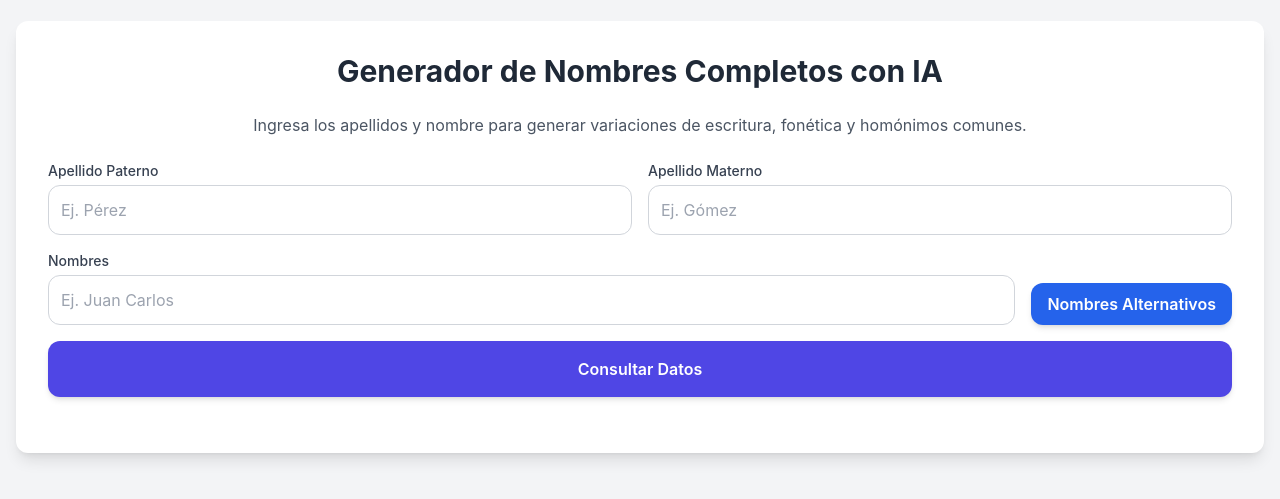
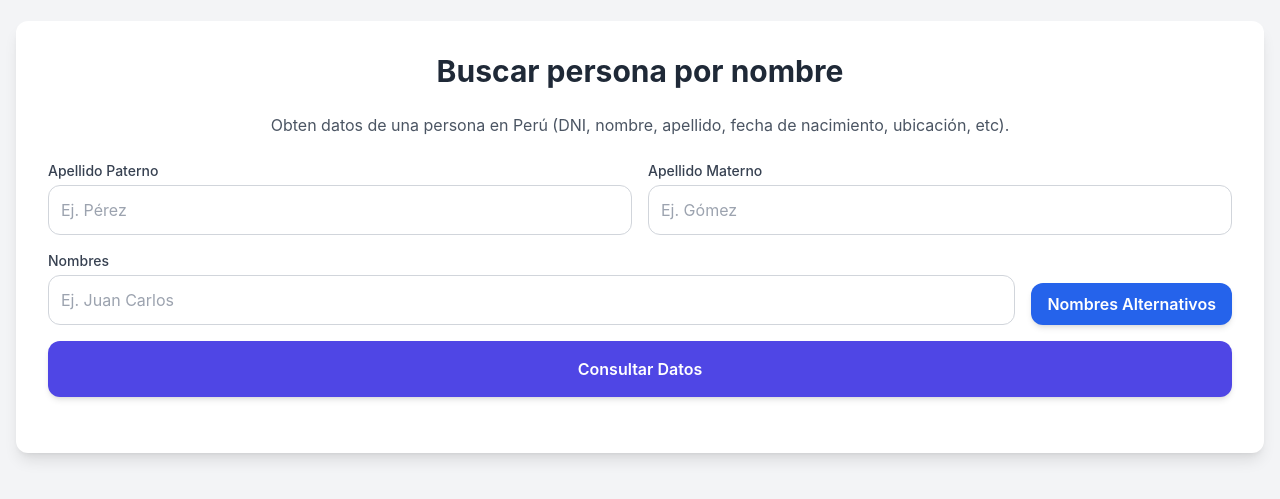
Before and after one commit to CristianPeralta/alIAs, a website: page consult.html in a window 1280 px wide. Shown: the part 163-662 px from the top of the page. Drawn offline with nearby package versions, Linux system fonts and the light colour scheme.

Commit message:
Add favicon support and update consult.html content for improved user guidance

```diff
--- a/consult.html
+++ b/consult.html
@@ -3,6 +3,7 @@
 <head>
     <meta charset="UTF-8">
     <meta name="viewport" content="width=device-width, initial-scale=1.0">
+    <link rel="icon" href="/favicon.ico">
     <title>Generador de Nombres Completos con IA</title>
     <script src="https://cdn.tailwindcss.com"></script>
     <style>
@@ -111,9 +112,9 @@
 </head>
 <body class="bg-gray-100 flex items-center justify-center min-h-screen p-4">
     <div class="container bg-white p-8 rounded-xl shadow-lg w-full">
-        <h1 class="text-3xl font-bold text-center text-gray-800 mb-6">Generador de Nombres Completos con IA</h1>
+        <h1 class="text-3xl font-bold text-center text-gray-800 mb-6">Buscar persona por nombre</h1>
         <p class="text-gray-600 text-center mb-6">
-            Ingresa los apellidos y nombre para generar variaciones de escritura, fonética y homónimos comunes.
+            Obten datos de una persona en Perú (DNI, nombre, apellido, fecha de nacimiento, ubicación, etc).
         </p>
 
         <div class="space-y-4 mb-6">
```
Also changed, not shown: favicon.ico (added).
